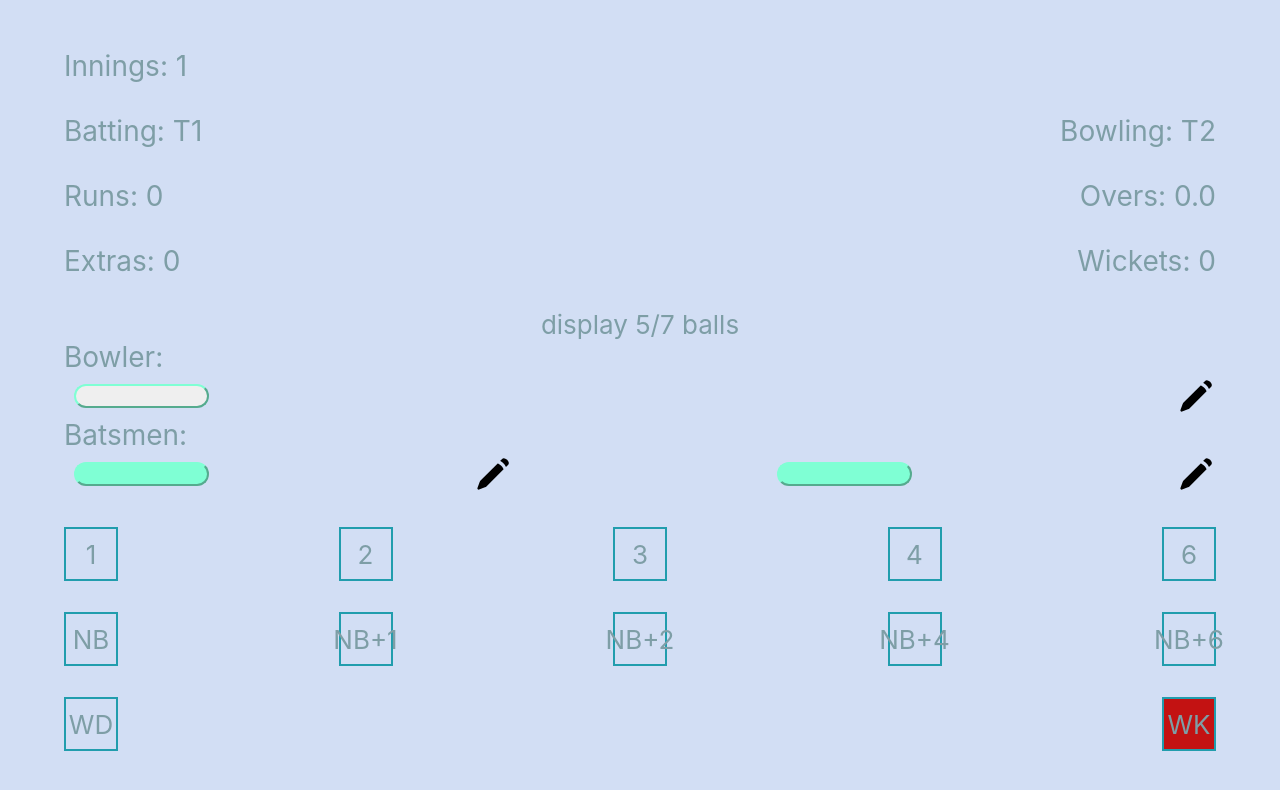
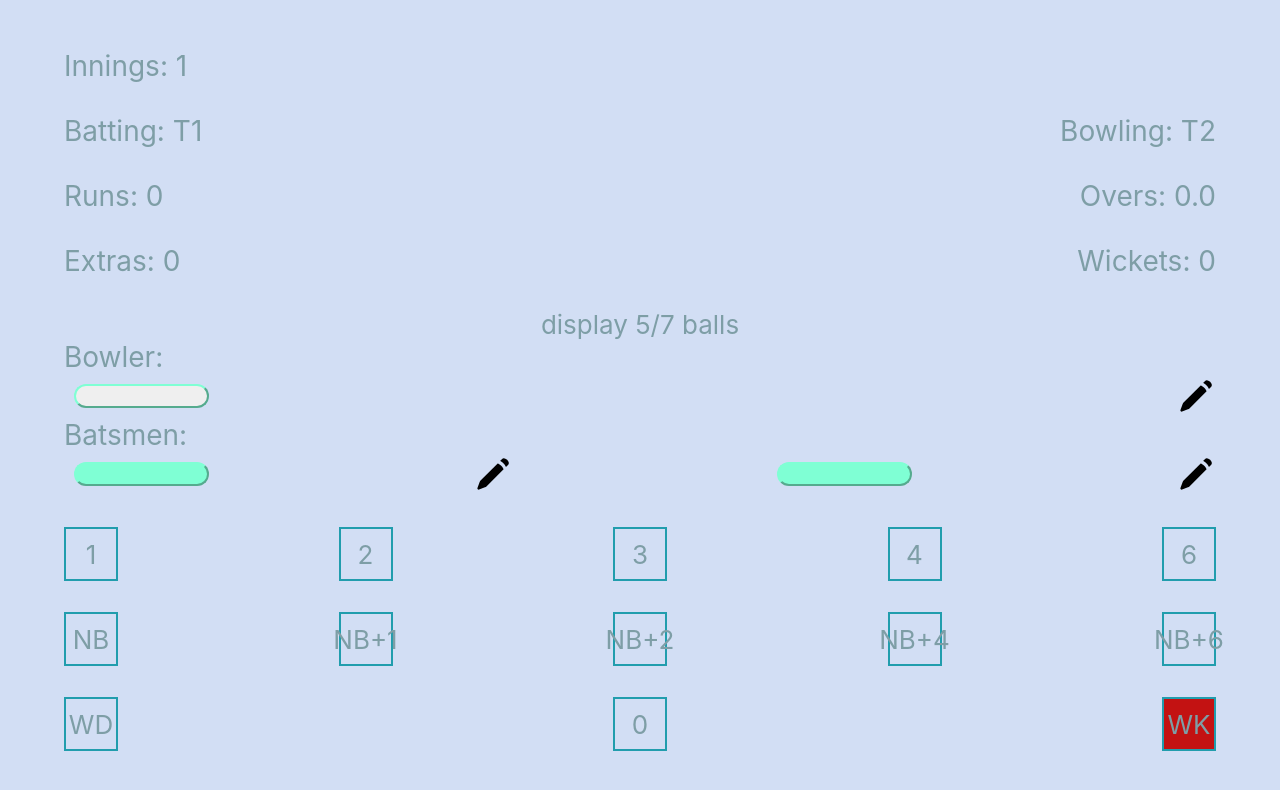
Before and after one commit to rughvi/indoorcricket, a React (Create React App) app: page /innings/1 in a window 1280 px wide. Shown: the top 790 px of the page. Built offline with nearby package versions, Linux system fonts and the light colour scheme; no server answers.

Commit message:
Dot score

```diff
--- a/src/Game/ScoreKeyboard.tsx
+++ b/src/Game/ScoreKeyboard.tsx
@@ -23,6 +23,7 @@ const ScoreKeyboard = (props: {onClick: (keyPressed: ScoreKey) => void }) => {
             <br />
             <div className="ScoreKeyboardRow">
                 <div className="ScoreKeyboardElement" onClick={() => props.onClick(ScoreKey.Wide)}>WD</div>
+                <div className="ScoreKeyboardElement" onClick={() => props.onClick(ScoreKey.Dot)}>0</div>
                 <div className="ScoreKeyboardElement" style={{ backgroundColor: "#c31212" }} onClick={() => props.onClick(ScoreKey.Wicket)}>WK</div>
             </div>
         </div>
--- a/src/Models/ScoreKey.ts
+++ b/src/Models/ScoreKey.ts
@@ -1,4 +1,5 @@
 export enum ScoreKey {
+    Dot = 0,
     One = 1,
     Two = 2,
     Three = 3,
```
